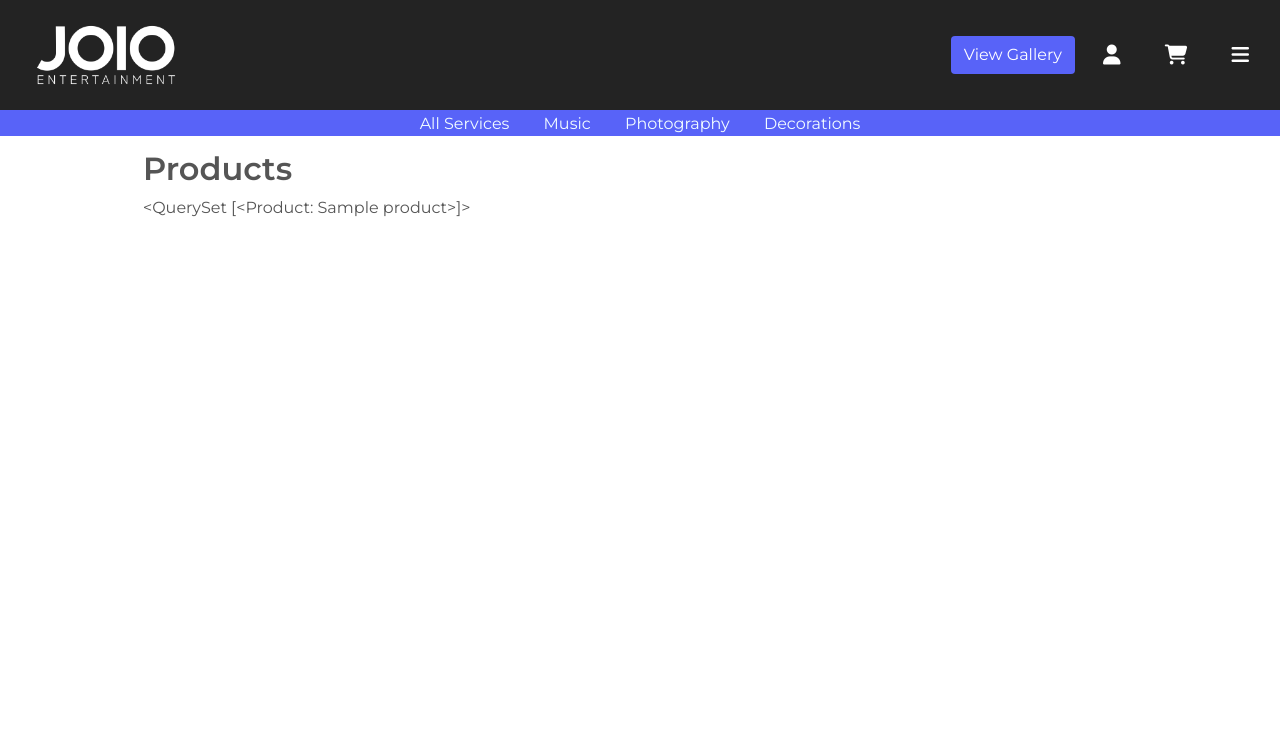
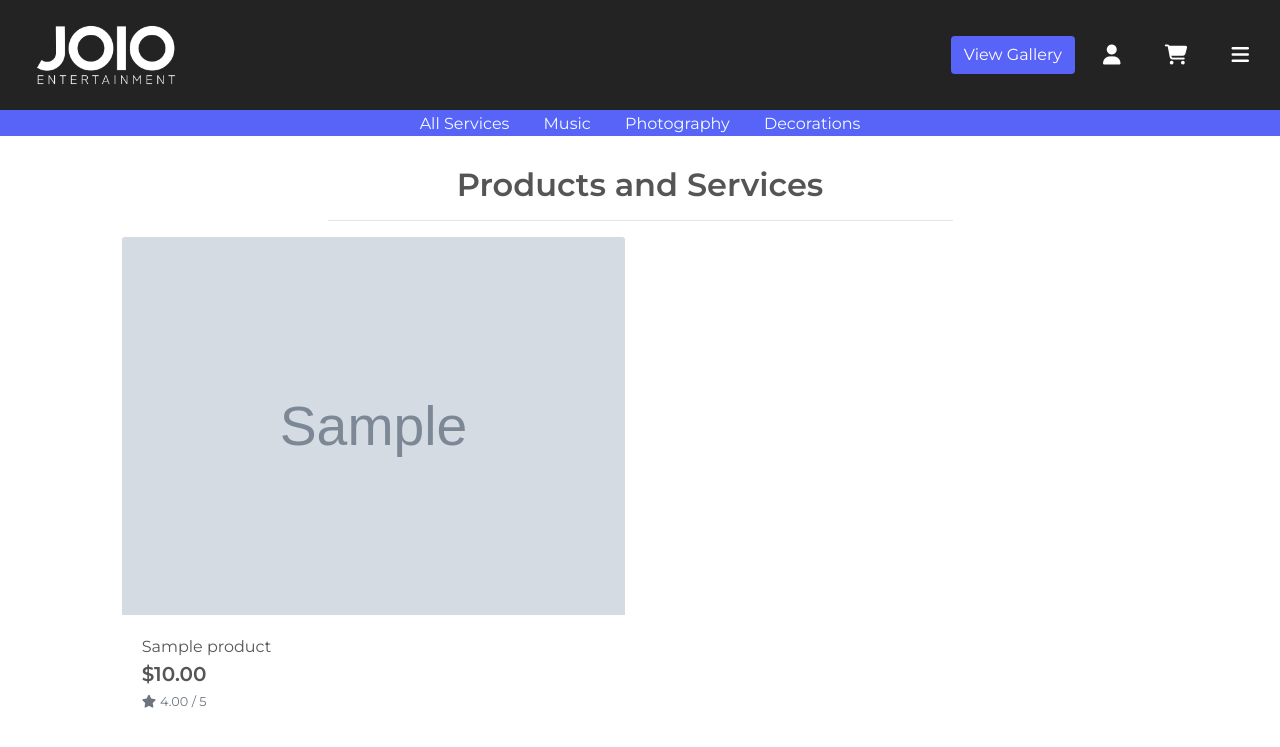
Before and after one commit to danielj314/joio-entertainment, a Django app: page /products/ in a window 1280 px wide. Shown: the top 747 px of the page. Run offline with Django 3.2, Linux system fonts and the light colour scheme; tables that the repository leaves empty hold one stand-in row (values such as "Sample post"); grey boxes marked "Sample" are stand-in pictures; some libraries are stand-ins or nearby versions.

Commit message:
Started products template

```diff
--- a/home/templates/home/index.html
+++ b/home/templates/home/index.html
@@ -2,7 +2,7 @@
 {% load static %}
 
 {% block page_header %}
-    <div class="container header-container">
+    <div class="container">
         <div class="row">
             <div class="col"></div>
         </div>
--- a/products/templates/products/products.html
+++ b/products/templates/products/products.html
@@ -10,12 +10,69 @@
 {% endblock %}
 
 {% block content %}
-    <div class="header-margin"></div>
-    <div class="container">
+    <div class="container-fluid">
         <div class="row">
-            <div class="col">
-                <h2>Products</h2>
-                {{ products }}
+            <div class="col text-center mt-md-3">
+                <h2>Products and Services</h2>
+                <hr class="w-50 mb-1">
+            </div>
+        </div>
+        <div class="row">
+            <div class="product-container col-10 offset-1">
+                <div class="row mt-1 mb-2"></div>
+                <div class="row">
+                    {% for product in products %}
+                        <div class="col-sm-10 col-lg-6">
+                            <div class="card h-100 border-0">
+                                {% if product.image %}
+                                <a href="">
+                                    <img class="card-img-top img-fluid" src="{{ product.image.url }}" alt="{{ product.name }}">
+                                </a>
+                                {% else %}
+                                <a href="">
+                                    <img class="card-img-top img-fluid" src="{{ MEDIA_URL }}noimage.png" alt="{{ product.name }}">
+                                </a>
+                                {% endif %}
+                                <div class="card-body pb-0">
+                                    <p class="mb-0">{{ product.name }}</p>
+                                </div>
+                                <div class="card-footer bg-white pt-0 border-0 text-left">
+                                    <div class="row">
+                                        <div class="col">
+                                            <p class="lead mb-0 text-left font-weight-bold">${{ product.price }}</p>
+                                            {% if product.rating %}
+                                                <small class="text-muted"><i class="fas fa-star mr-1"></i>{{ product.rating }} / 5</small>
+                                            {% else %}
+                                                <small class="text-muted">No Rating</small>
+                                            {% endif %}
+                                        </div>
+                                    </div>
+                                </div>
+                            </div>
+                        </div>
+                        <!-- I dont think I want this -->
+                        <!-- {% if forloop.counter|divisibleby:1 %}
+                            <div class="col-12 d-sm-none mb-5">
+                                <hr>
+                            </div>
+                        {% endif %}
+                        {% if forloop.counter|divisibleby:2 %}
+                            <div class="col-12 d-none d-sm-block d-md-block d-lg-none mb-5">
+                                <hr>
+                            </div>
+                        {% endif %}
+                        {% if forloop.counter|divisibleby:3 %}
+                            <div class="col-12 d-none d-lg-block d-xl-none mb-5">
+                                <hr>
+                            </div>
+                        {% endif %}
+                        {% if forloop.counter|divisibleby:4 %}
+                            <div class="col-12 d-none d-xl-block mb-5">
+                                <hr>
+                            </div>
+                        {% endif %} -->
+                    {% endfor %}
+                </div>
             </div>
         </div>
     </div>
--- a/static/css/base.css
+++ b/static/css/base.css
@@ -55,7 +55,7 @@ body {
     margin-right: 15px;
 }
 
-.header-margin {
+.header-container {
     height: 150px;
 }
 
```
